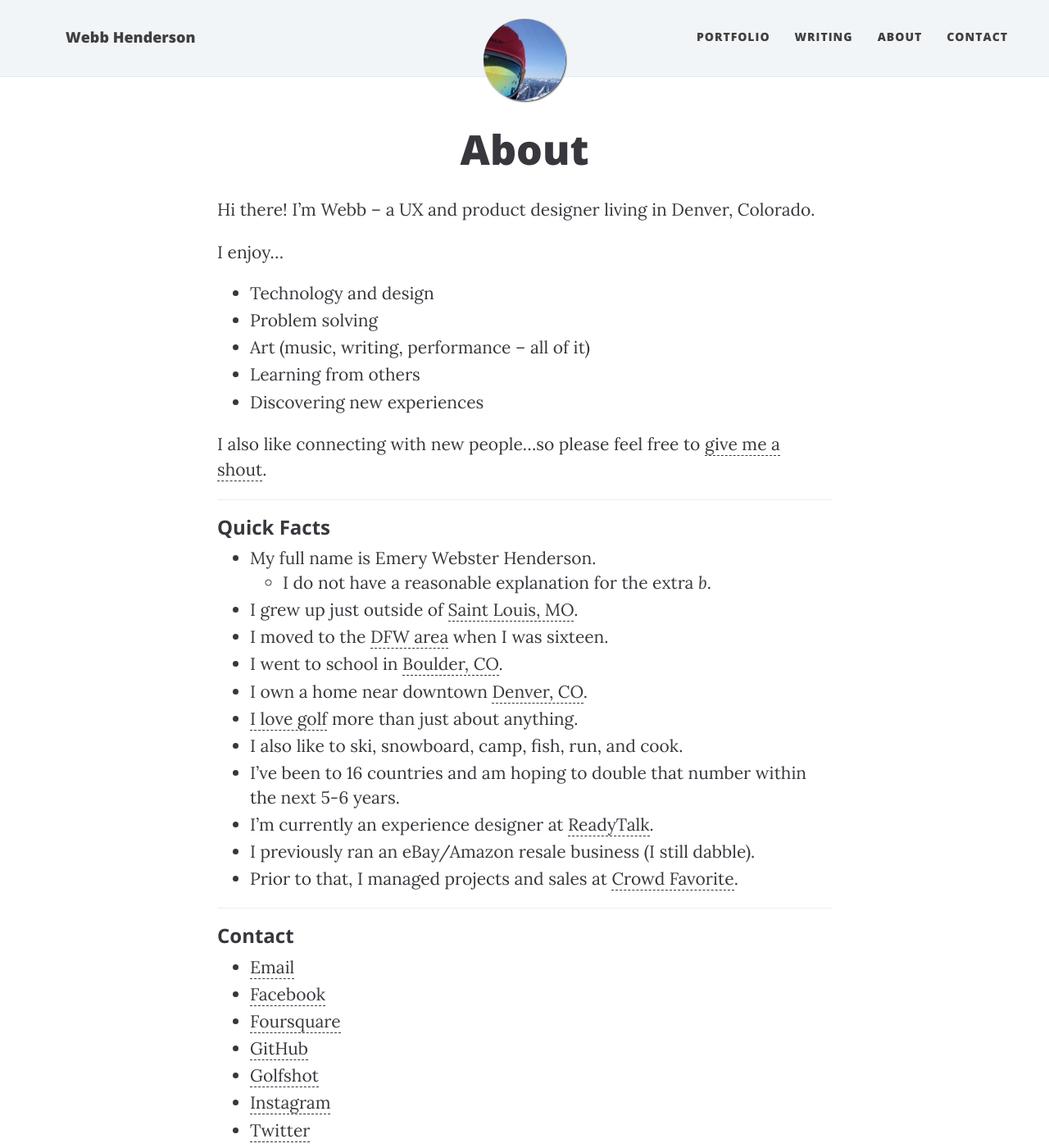
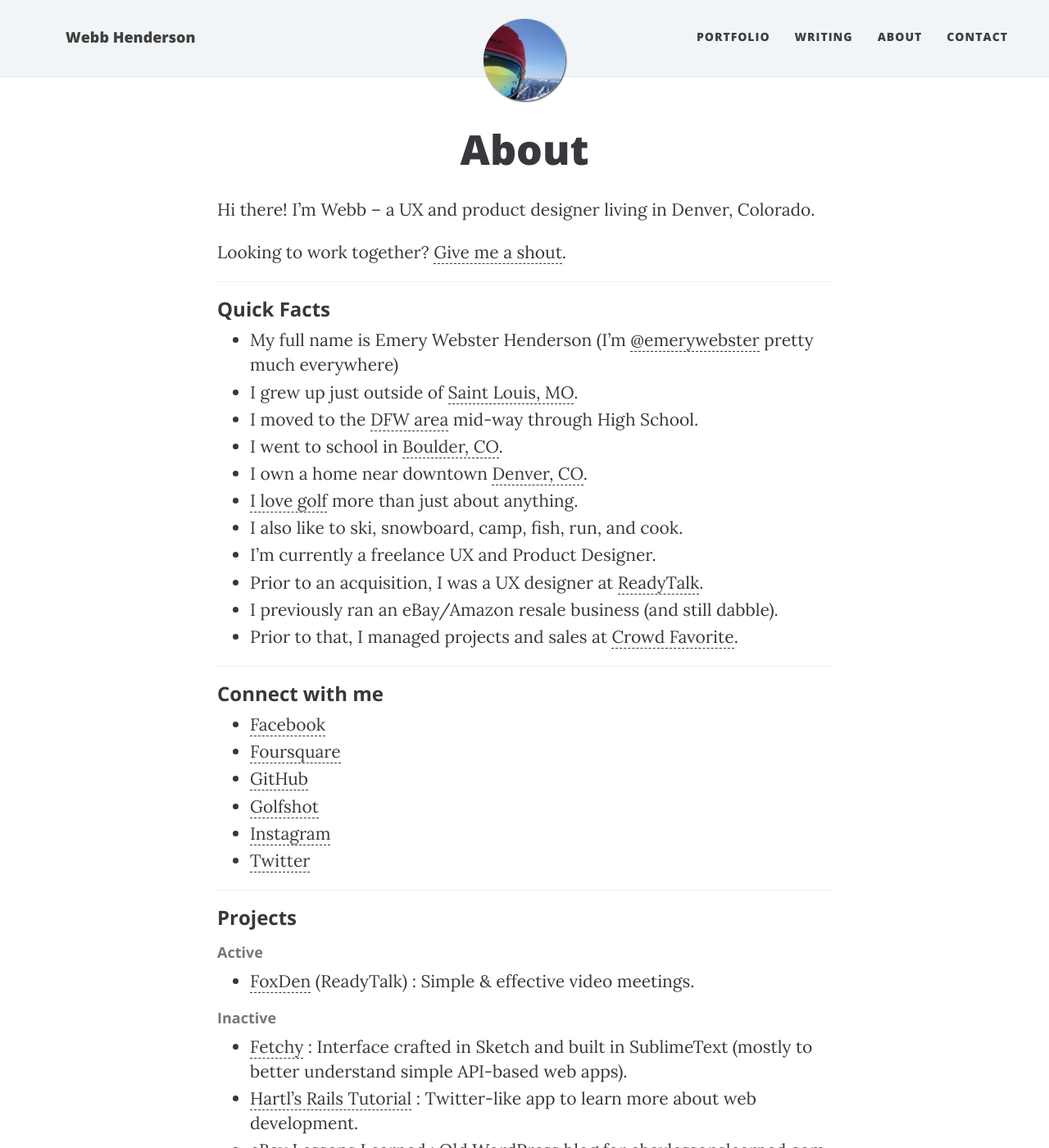
Before and after one commit to emerywebster/emerywebster.github.io, a Jekyll site: the page built from about.md, in a window 1280 px wide and 1400 px high. Shown: the whole window at 82% size. Built offline with Jekyll 4.4.1, drawn with Linux system fonts in a browser that asks for light colours; nearby versions of some CDN libraries; some of the changed text lies outside the part shown.

Commit message:
about updates

```diff
--- a/about.md
+++ b/about.md
@@ -6,38 +6,28 @@ feature-img: "img/beav.jpg"
 ---
 Hi there! I'm Webb &ndash; a UX and product designer living in Denver, Colorado.
 
-I enjoy...
-
-- Technology and design
-- Problem solving
-- Art (music, writing, performance &ndash; all of it)
-- Learning from others
-- Discovering new experiences
-
-I also like connecting with new people...so please feel free to [give me a shout](mailto:webb.henderson@gmail.com).
+Looking to work together? [Give me a shout](/contact).
 
 ---
 
 ### Quick Facts
 
-- My full name is Emery Webster Henderson.
-    - I do not have a reasonable explanation for the extra _b_.
+- My full name is Emery Webster Henderson (I'm [@emerywebster](http://twitter.com/emerywebster) pretty much everywhere)
 - I grew up just outside of [Saint Louis, MO](http://stlouis.cardinals.mlb.com/).
-- I moved to the [DFW area](http://mavs.com) when I was sixteen.
+- I moved to the [DFW area](http://mavs.com) mid-way through High School.
 - I went to school in [Boulder, CO](http://leeds.colorado.edu).
 - I own a home near downtown [Denver, CO](http://denverbroncos.com).
-- [I love golf](http://ifl.golf) more than just about anything.
+- [I love golf](http://masters.com) more than just about anything.
 - I also like to ski, snowboard, camp, fish, run, and cook.
-- I've been to 16 countries and am hoping to double that number within the next 5-6 years.
-- I'm currently an experience designer at [ReadyTalk](http://readytalk.com).
-- I previously ran an eBay/Amazon resale business (I still dabble).
+- I'm currently a freelance UX and Product Designer.
+- Prior to an acquisition, I was a UX designer at [ReadyTalk](http://readytalk.com).
+- I previously ran an eBay/Amazon resale business (and still dabble).
 - Prior to that, I managed projects and sales at [Crowd Favorite](http://crowdfavorite.com).
 
 ---
 
-### Contact
+### Connect with me
 
-- [Email](mailto:webb.henderson@gmail.com)
 - [Facebook](http://facebook.com/emerywebster)
 - [Foursquare](http://foursquare.com/emerywebster)
 - [GitHub](http://github.com/emerywebster)
@@ -52,19 +42,14 @@ I also like connecting with new people...so please feel free to [give me a shout
 #### Active
 
 - [FoxDen](http://foxden.io) (ReadyTalk) : Simple & effective video meetings.
-- [IFLGolf](http://ifl.golf) (Personal) : Online publication/brand for next generation golf fans.
-- [SpiceGuide](http://spicegui.de) (Personal) : Because everyone needs a food blog.
-
-#### Learning
-
-- [Fetchy](http://fetchy.emerywebster.com/) : Interface crafted in Sketch and built in SublimeText (mostly to better understand simple API-based web apps).
-- [Hartl's Rails Tutorial](http://ewh-rails-sample.herokuapp.com/) : Twitter-like app to learn more about web development (in-progress).
 
 #### Inactive
 
+- [Fetchy](http://fetchy.emerywebster.com/) : Interface crafted in Sketch and built in SublimeText (mostly to better understand simple API-based web apps).
+- [Hartl's Rails Tutorial](http://ewh-rails-sample.herokuapp.com/) : Twitter-like app to learn more about web development.
 - [eBay Lessons Learned](http://ebay.emerywebster.com/) : Old WordPress blog for ebaylessonslearned.com (~2011-2014).
 - [Who Is Kaberon?](http://whoiskaberon.emerywebster.com) : Random afternoon project. More detail available on [GitHub](https://github.com/emerywebster/whoiskaberon) (~2009).
-- [wp.emerywebster.com](http://wp.emerywebster.com/) : Former WordPress version of this site (~2010-2012).
+- [wp.emerywebster.com](http://wp.emerywebster.com/) : Old WordPress version of this site (~2010-2012).
 
 ---
 
```
Also changed, not shown: other parts of about.md (+5 -4 lines).
